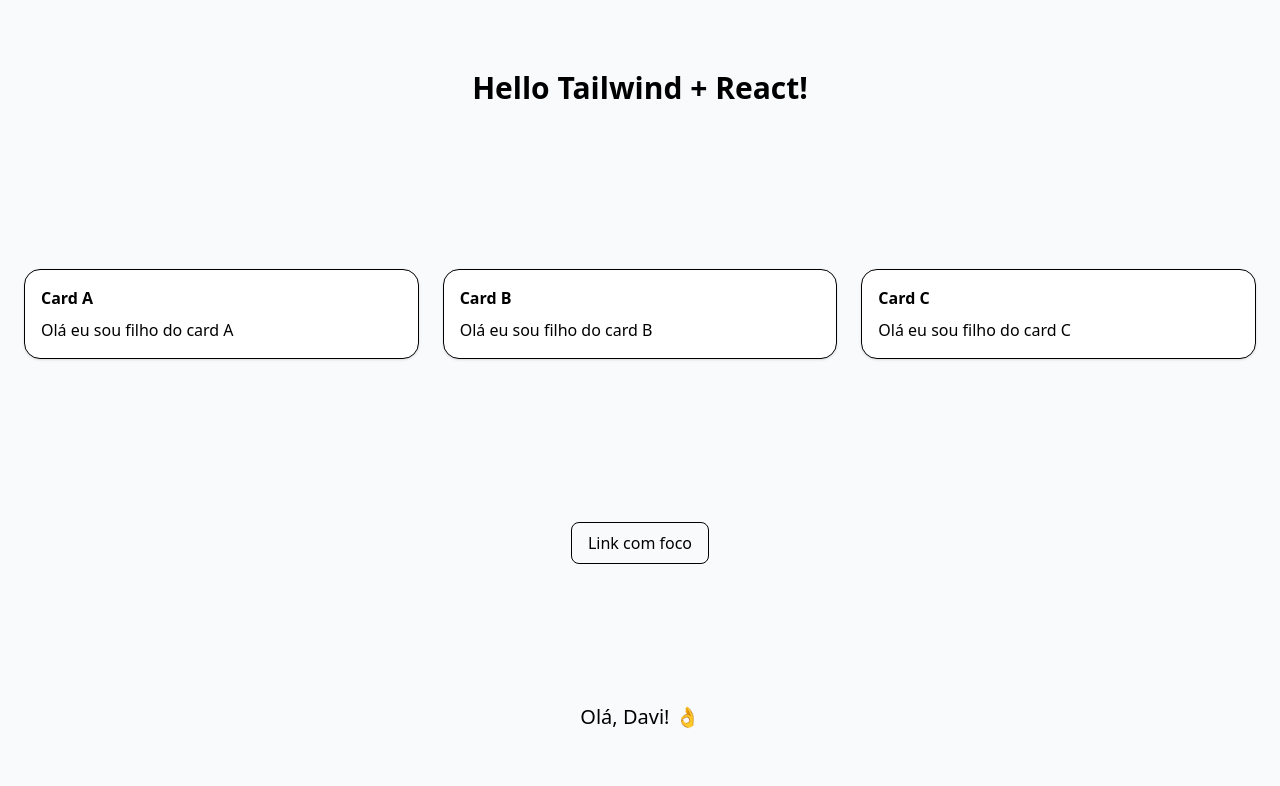
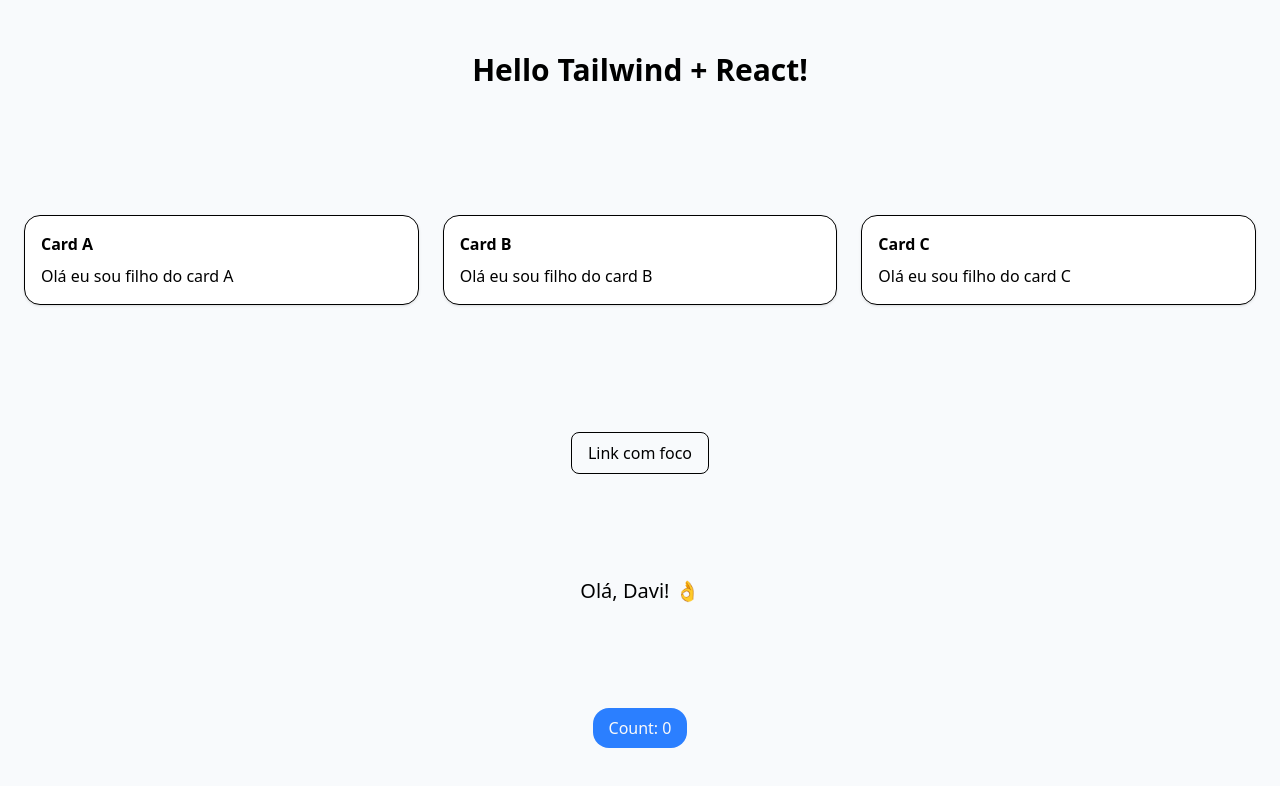
Before and after one commit to DaviBaptista7/my-first-react, a React (Vite) app: page / in a window 1280 px wide. Shown: the top 786 px of the page. Built offline with nearby package versions, Linux system fonts and the light colour scheme.

Commit message:
Parte inicial de estado

```diff
--- a/src/App.jsx
+++ b/src/App.jsx
@@ -1,7 +1,9 @@
+import { useState } from "react";
 import { Card } from "./components/Card";
 import { Hello } from "./components/Hello";
 
 const App = () => {
+  const [count,setCount] = useState(0)
   const CARDS = [
     {
       id: 0,
@@ -19,6 +21,7 @@ const App = () => {
       description: 'Olá eu sou filho do card C'
     }
   ]
+  const inc = () => setCount(c => c + 1)
   return (
     <main className = "min-h-dvh grid place-items-center bg-slate-50">
     <h1 className = "text-3xl font-bold tex-slate-800">
@@ -35,6 +38,9 @@ const App = () => {
 Link com foco
       </a>
       <Hello name="Davi"/>
+       <button onClick={inc} className="bg-blue-500 text-neutral-50 px-4 py-2 rounded-2xl cursor-pointer">
+Count: {count}
+       </button>
     </main>
   );
 }
```
